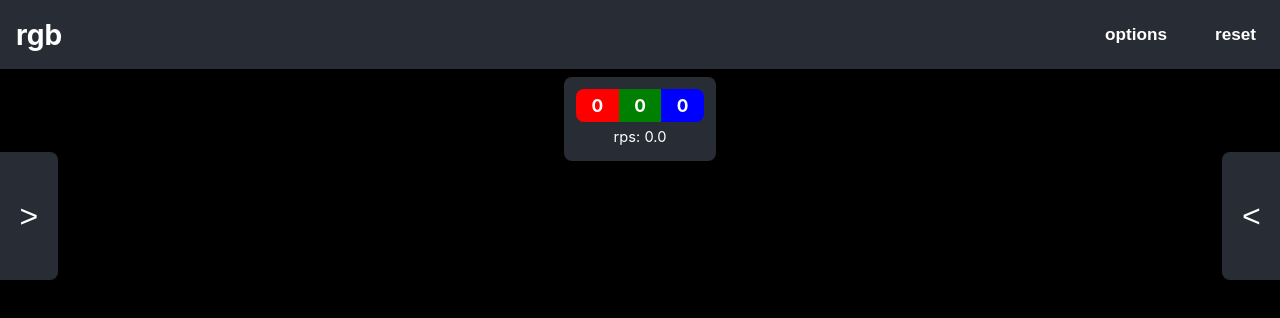
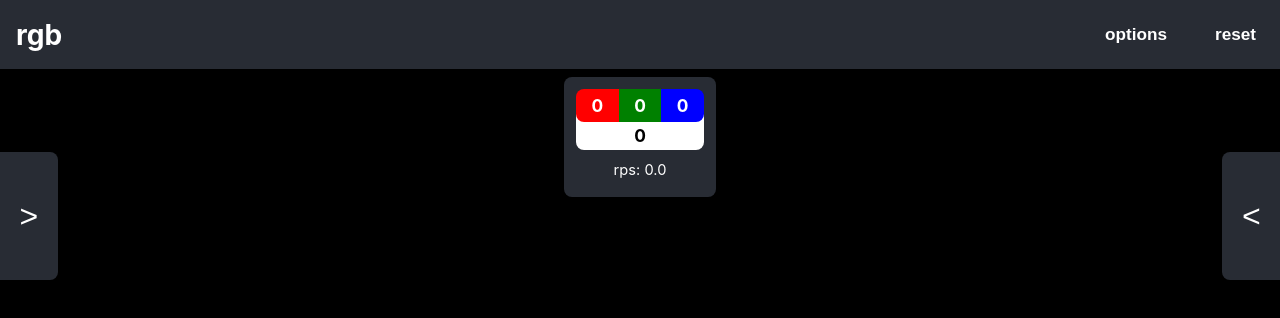
Before and after one commit to kimpoliini/rgbgame, a React (Create React App) app: page / in a window 1280 px wide. Shown: the top 318 px of the page. Built offline with nearby package versions, Linux system fonts and the light colour scheme.

Commit message:
Added initial support for pixels

```diff
--- a/src/components/Game.jsx
+++ b/src/components/Game.jsx
@@ -32,17 +32,17 @@ function Game(){
         main: null, header: null
     })
 
-    const [color, setColor] = useState({r: 0, g: 0, b: 0})
+    const [color, setColor] = useState({r: 0, g: 0, b: 0, p: 0})
 
     //click
     const [clickValueRed, setClickValueRed] = useState(values.clickValue*1)
-    const [clickValueRgb, setClickValueRgb] = useState([0,0,0])
+    const [clickValueRgb, setClickValueRgb] = useState([0,0,0,0])
 
     //rps
     const [rps, setRps] = useState(0)
     const [rpt, setRpt] = useState(0)
-    const [rgbps, setRgbps] = useState([0,0,0])
-    const [rgbpt, setRgbpt] = useState([0,0,0])
+    const [rgbps, setRgbps] = useState([0,0,0,0])
+    const [rgbpt, setRgbpt] = useState([0,0,0,0])
 
     //stats
     const [stats, setStats] = useState({
@@ -231,23 +231,27 @@ function Game(){
 
     function incrementRgb(rgb){
         const c = values.color
-        values.color = [c[0] + rgb[0], c[1] + rgb[1], c[2] + rgb[2]]
+        values.color = [c[0] + rgb[0], c[1] + rgb[1], c[2] + rgb[2], c[3] + rgb[3]]
         checkRgb()
     }
 
     function checkRgb(){
         let c = values.color
         if(c[0] >= 256){
-            values.color = [c[0] - 256, c[1] + 1, c[2]]
+            values.color = [c[0] - 256, c[1] + 1, c[2], c[3]]
         }
 
         if(c[1] >= 256){
-            values.color = [c[0], c[1] - 256, c[2] + 1]
+            values.color = [c[0], c[1] - 256, c[2] + 1, c[3]]
+        }
+
+        if(c[2] >= 256){
+            values.color = [c[0], c[1], c[2] - 256, c[3] + 1]
         }
 
         //update numbers
         c = values.color
-        setColor({r: c[0], g: c[1], b: c[2]})
+        setColor({r: c[0], g: c[1], b: c[2], p: c[3]})
     }
 
     function calculateStats(){
@@ -334,10 +338,10 @@ function Game(){
         const price = Object.assign({}, gen.price)
         const c = values.color
 
-        const remainder = buy([c[0], c[1], c[2]], price)
+        const remainder = buy([c[0], c[1], c[2], c[3]], price)
 
         if(remainder != null){
-            values.color = [remainder[0], remainder[1], remainder[2]]
+            values.color = [remainder[0], remainder[1], remainder[2], remainder[3]]
             gen.count += 1
 
             let multiplier = 1
@@ -369,10 +373,10 @@ function Game(){
         const upgrade = upgrades[id]
         const price = Object.assign({}, upgrade.price)
         const c = values.color
-        const remainder = buy([c[0], c[1], c[2]], price)
+        const remainder = buy([c[0], c[1], c[2], c[3]], price)
 
         if(remainder != null){
-            values.color = [remainder[0], remainder[1], remainder[2]]
+            values.color = [remainder[0], remainder[1], remainder[2], remainder[3]]
             handleUpgrade(id, values.rps)
 
             upgrade.bought = true
@@ -410,8 +414,8 @@ function Game(){
 
         const leftStats = <div className="stats bottom-right">
             <p>R/t: {rpt.toFixed(2)}</p>
-            <p>RGB/s: {rgbps[0].toFixed(2)}, {rgbps[1]}, {rgbps[2]}</p>
-            <p>RGB/t: {rgbpt[0].toFixed(2)}, {rgbpt[1]}, {rgbpt[2]}</p>
+            <p>RGB/s: {rgbps[0].toFixed(2)}, {rgbps[1]}, {rgbps[2]}, {rgbps[3]}</p>
+            <p>RGB/t: {rgbpt[0].toFixed(2)}, {rgbpt[1]}, {rgbpt[2]}, {rgbpt[3]}</p>
             <p>R/click: {clickValueRed}</p>
         </div>
 
@@ -435,6 +439,9 @@ function Game(){
                 <span className="cur-b">
                     {color.b}
                 </span>
+                <span className="cur-p">
+                    {color.p}
+                </span>
                 <p>rps: {rps.toFixed(1)}</p>
             </div>
             {leftMenu}
--- a/src/components/game.css
+++ b/src/components/game.css
@@ -19,8 +19,9 @@ section {
 .color-values {
     display: grid;
     grid-template-columns: 1fr 1fr 1fr;
+    grid-template-rows: 1fr 1fr;
     width: 128px;
-    height: 60px;
+    height: auto;
     margin-top: 8px;
     position: absolute;
     background-color: #282c34;
@@ -33,9 +34,10 @@ section {
     align-items: center;
 }
 
-.color-values span {
+.color-values span:not(.cur-p) {
     padding-top: 6px;
     padding-bottom: 6px;
+    z-index: 1;
 }
 
 .cur-r {
@@ -52,6 +54,21 @@ section {
     background-color: blue;
     border-top-right-radius: 8px;
     border-bottom-right-radius: 8px;
+}
+
+.cur-p {
+    padding-top: 18px;
+    padding-bottom: 4px;
+
+    margin-top: -20px;
+    background-color: white;
+    color: black;
+    grid-column: 1 / 4;
+
+    border-bottom-left-radius: 8px;
+    border-bottom-right-radius: 8px;
+
+    transition: visibility, padding, 1s;
 }
 
 .color-values p {
--- a/src/components/sideMenuItems.css
+++ b/src/components/sideMenuItems.css
@@ -9,7 +9,7 @@ p {
     margin: 6px;
 }
 
-p:nth-child(3) {
+p:nth-child(3):not(.stats > p){
     font-size: 10pt;
     font-style: italic;
     color: lightgray;
--- a/src/js/colorCalc.jsx
+++ b/src/js/colorCalc.jsx
@@ -3,6 +3,7 @@ export const redToRgb = (red) => {
     let r = parseFloat(red.toFixed(2))
     let g = 0
     let b = 0
+    let p = 0
 
     while(r >= 256){
         r -= 256
@@ -14,11 +15,22 @@ export const redToRgb = (red) => {
         b += 1
     }
 
-    // console.log(`${red} red -> ${r}, ${g}, ${b}`)
-    return [r, g, b]
+    while(b >= 256){
+        b -= 256
+        p += 1
+    }
+
+    console.log(`${red} red -> ${r}, ${g}, ${b}, ${p}`)
+    return [r, g, b, p]
 }
 
 export const rgbToRed = (rgb) => {
+
+    while(rgb[3] > 0){
+        rgb[3] -= 1
+        rgb[2] += 256
+    }
+
     while(rgb[2] > 0){
         rgb[2] -= 1
         rgb[1] += 256
--- a/src/js/values.js
+++ b/src/js/values.js
@@ -1,12 +1,12 @@
 export const values = {
     //color values
-    color: [0,0,0],
+    color: [0,0,0,0],
 
     //rps
     rpsMultiplier: 1,
 
     //click
-    clickValue: 100,
+    clickValue: 100000,
     clickMultiplier: 1,
 
     //vertex
```
